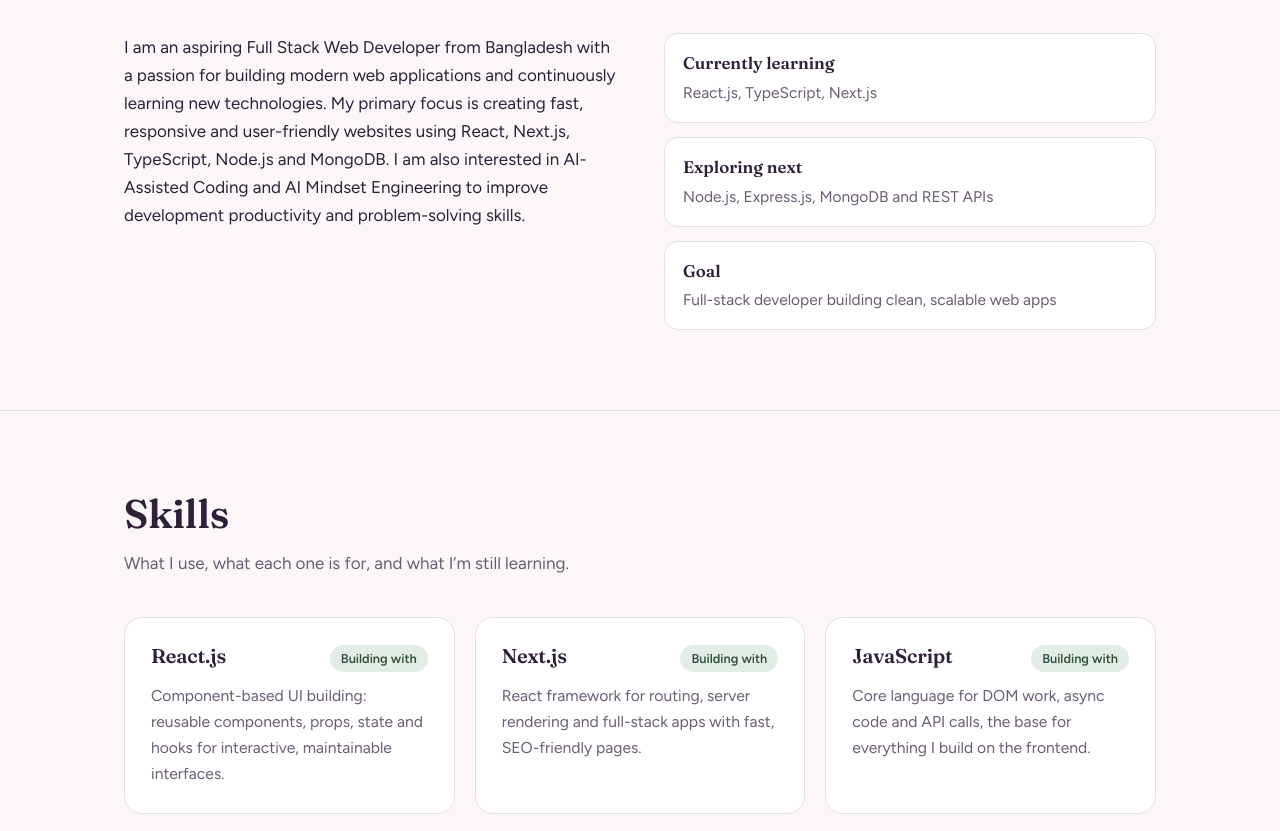
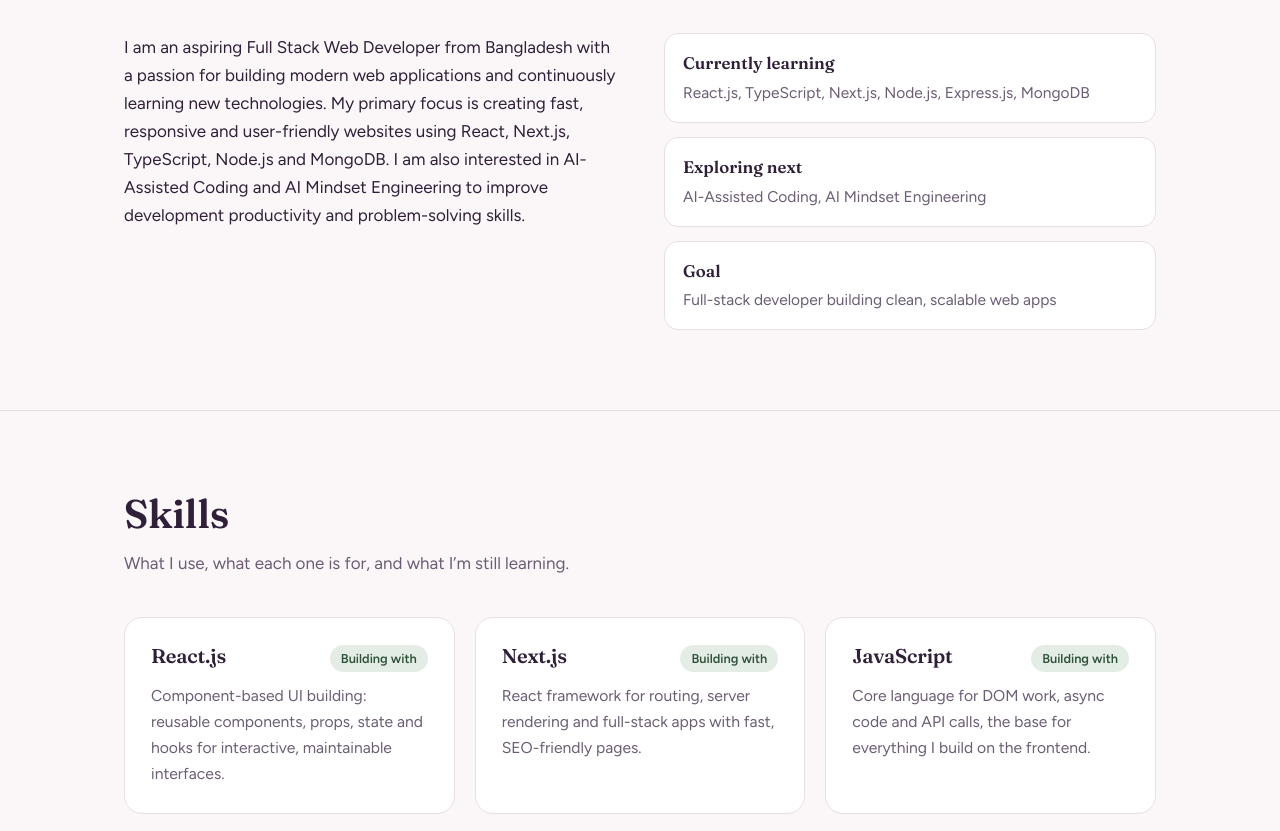
Before and after one commit to nazmincodes/Nazmin-portfolio, a plain HTML site: page index.html in a window 1280 px wide. Shown: the part 1039-1870 px from the top of the page. Drawn offline with Linux system fonts and the light colour scheme.

Commit message:
portfolio.

```diff
--- a/index.html
+++ b/index.html
@@ -49,8 +49,8 @@ My primary focus is creating fast, responsive and user-friendly websites using R
 I am also interested in AI-Assisted Coding and AI Mindset Engineering to improve development productivity and problem-solving skills.</p>
   </div>
   <ul class="facts reveal">
-   <li><b>Currently learning</b><span>React.js, TypeScript, Next.js</span></li>
-   <li><b>Exploring next</b><span>Node.js, Express.js, MongoDB and REST APIs</span></li>
+   <li><b>Currently learning</b><span>React.js, TypeScript, Next.js, Node.js, Express.js, MongoDB</span></li>
+   <li><b>Exploring next</b><span>AI-Assisted Coding, AI Mindset Engineering</span></li>
    <li><b>Goal</b><span>Full-stack developer building clean, scalable web apps</span></li>
   </ul>
  </div>
```
